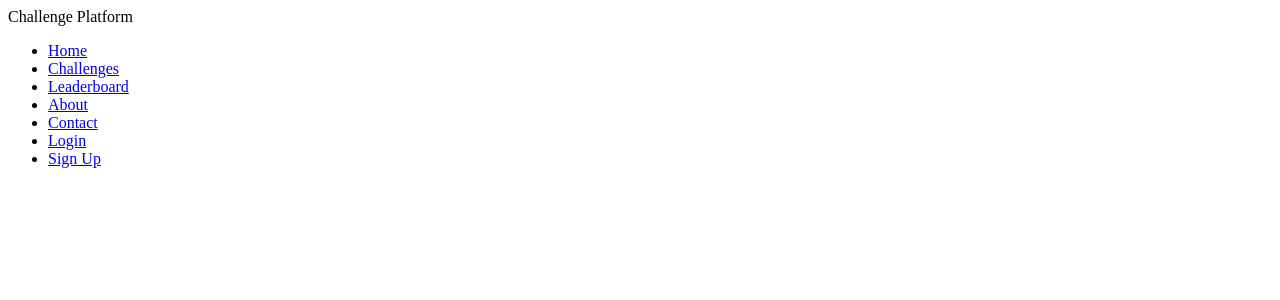
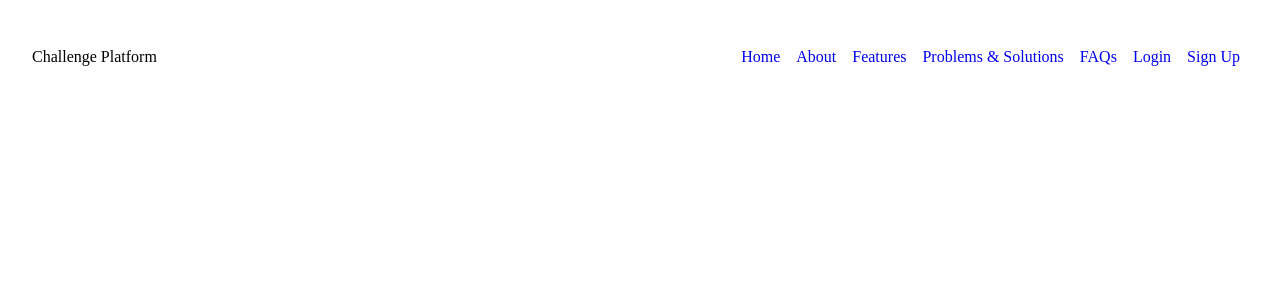
Before and after one commit to Imane-Khettouche/Project, a React (Vite) app: page / in a window 1280 px wide. Shown: the top 300 px of the page. Built offline with nearby package versions, Linux system fonts and the light colour scheme.

Commit message:
first update

```diff
--- /dev/null
+++ b/src/pages/Landing/Component/Header.css
@@ -0,0 +1,21 @@
+.navbar {
+  display: flex;
+  justify-content: space-between;
+  align-items: center;
+  margin: 1.5rem;
+}
+.nav-links {
+  display: flex;
+  justify-content: space-between;
+  align-items: center;
+}
+li {
+  padding: 0.5rem;
+}
+a {
+  text-decoration: none;
+}
+
+ul {
+  list-style: none;
+}
--- a/src/pages/Landing/Component/Header.jsx
+++ b/src/pages/Landing/Component/Header.jsx
@@ -9,10 +9,10 @@ function Header() {
       <nav>
         <ul className="nav-links">
           <li><a href="#home">Home</a></li>
-          <li><a href="#challenges">Challenges</a></li>
-          <li><a href="#leaderboard">Leaderboard</a></li>
-          <li><a href="#about">About</a></li>
-          <li><a href="#contact">Contact</a></li>
+          <li><a href="#challenges">About </a></li>
+          <li><a href="#leaderboard">Features</a></li>
+          <li><a href="#about">Problems & Solutions</a></li>
+          <li><a href="#contact">FAQs</a></li>
           {isLoggedIn ? (
             <>
               <li><a href="#profile">Profile</a></li>
--- a/src/pages/Landing/LandingPage.jsx
+++ b/src/pages/Landing/LandingPage.jsx
@@ -1,8 +1,10 @@
-import Header from './Component/Header'
+import Header from "./Component/Header";
+import "./Component/Header.css";
 function LandingPage() {
   return (
     <>
-<Header/></>
+      <Header />
+    </>
   );
 }
 
```
Also changed, not shown: src/pages/Landing/Component/homeSection.jsx (added, +10 -0 lines), changes.txt (added).
